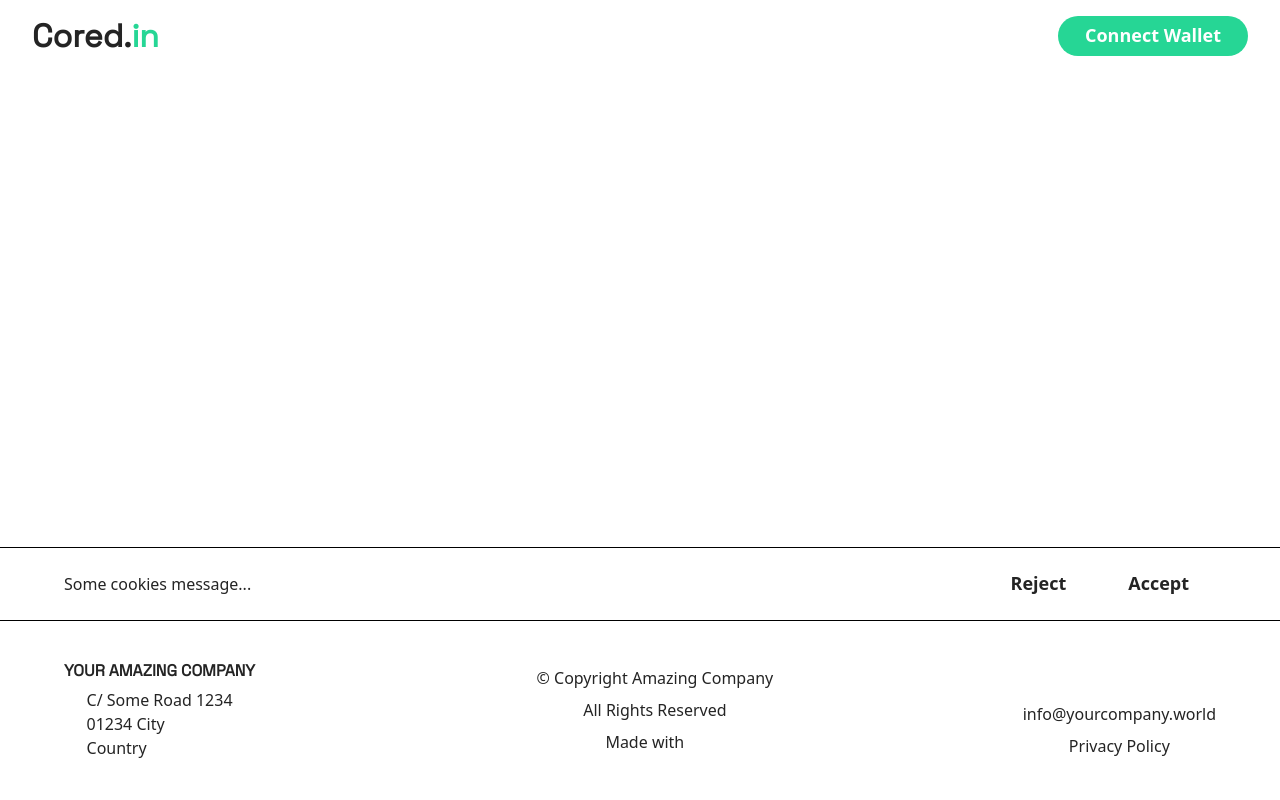
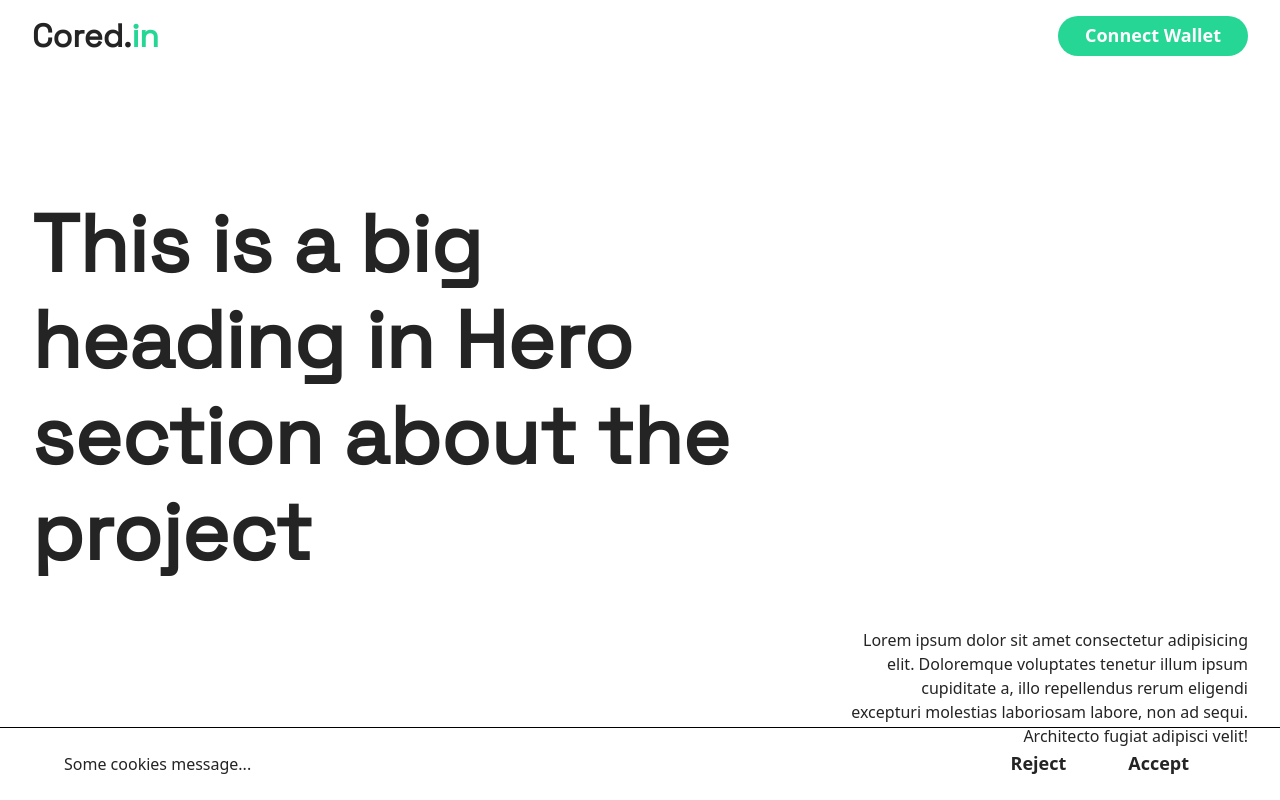
Before and after one commit to igorperic17/cored.in, a React (Vite) app in the folder packages/frontend/: page / in a window 1280 px wide. Shown: the top 800 px of the page. Built offline with nearby package versions, Linux system fonts and the light colour scheme; some icons are missing.

Commit message:
Add Hero component with its layout

```diff
--- /dev/null
+++ b/packages/frontend/src/modules/landing/components/Hero.tsx
@@ -0,0 +1,31 @@
+import { Box, Flex, Heading, Text } from "@chakra-ui/react";
+
+export const Hero = () => {
+  return (
+    <Box w="100%" h="100vh">
+      <Flex
+        w="100%"
+        h="100%"
+        direction="column"
+        align="start"
+        justify="center"
+        gap="3em"
+      >
+        <Heading as="h2" fontSize="5rem" textAlign="left" maxW="750px">
+          This is a big heading in Hero section about the project
+        </Heading>
+        <Text
+          textAlign="right"
+          maxW="400px"
+          //   border="1px solid red"
+          alignSelf="end"
+        >
+          Lorem ipsum dolor sit amet consectetur adipisicing elit. Doloremque
+          voluptates tenetur illum ipsum cupiditate a, illo repellendus rerum
+          eligendi excepturi molestias laboriosam labore, non ad sequi.
+          Architecto fugiat adipisci velit!
+        </Text>
+      </Flex>
+    </Box>
+  );
+};
--- a/packages/frontend/src/modules/landing/components/index.ts
+++ b/packages/frontend/src/modules/landing/components/index.ts
@@ -0,0 +1 @@
+export { Hero } from "./Hero";
--- a/packages/frontend/src/modules/landing/views/Landing.page.tsx
+++ b/packages/frontend/src/modules/landing/views/Landing.page.tsx
@@ -1,8 +1,13 @@
 import { Box, VStack } from "@chakra-ui/react";
+import { Hero } from "../components";
+
 const LandingPage = () => {
   return (
-    <Box mx="auto" maxW="1200px">
-      <VStack gap="11em" mb="16" px="2em"></VStack>
+    <Box mx="auto" maxW="1680px">
+      {/* <VStack gap="11em" mb="16" px="2em"> */}
+      <VStack px="2em">
+        <Hero />
+      </VStack>
     </Box>
   );
 };
```
